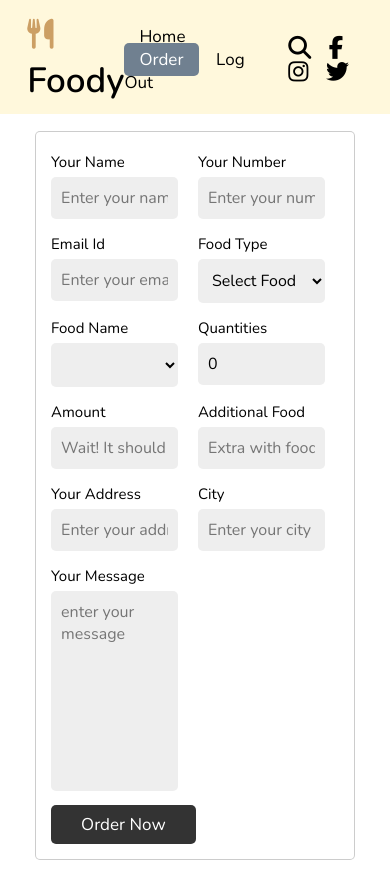
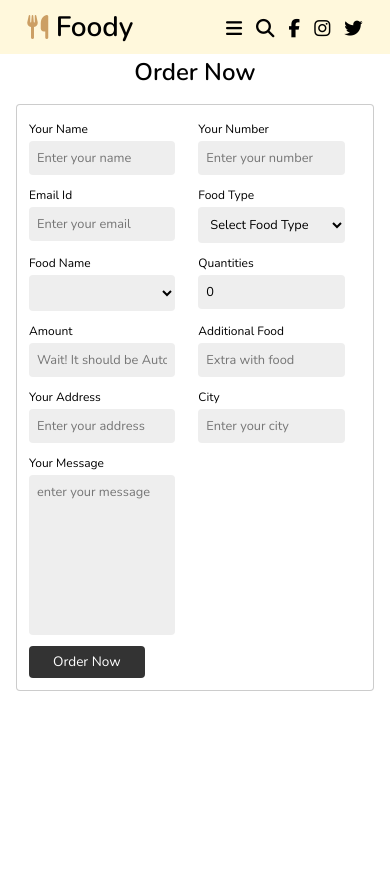
Before and after one commit to Tusharyadav147/Food-Ordering-System-Website-Using-Flask, a Flask app: page /order in a window 390 px wide. After the commit the page ends 691 px from the top, so only its background shows below. Run offline with Flask 2, Linux system fonts and the light colour scheme; lists and menus that the app fills with data are empty; some libraries are stand-ins or nearby versions.

Commit message:
flask change

```diff
--- a/static/first.js
+++ b/static/first.js
@@ -1,3 +1,8 @@
+document.querySelector('#close-btn').onclick= () =>{
+  document.getElementById("alert").remove("show");
+  document.getElementById("alert").remove("showAlert");
+  document.getElementById("alert").toggle("hide");
+}
 let menu = document.querySelector("#menu-bar");
 let navbar = document.querySelector('.navbar');
 
@@ -312,11 +317,6 @@ document.querySelector('#special-btn').onclick= () =>{
   document.getElementById("special").style.display="grid";
   document.getElementById("others").style.display="none";
 }
-document.querySelector('#close-btn').onclick= () =>{
-  document.getElementById("alert").remove("show");
-  document.getElementById("alert").remove("showAlert");
-  document.getElementById("alert").toggle("hide");
-}
 document.querySelector('#other-btn').onclick= () =>{
   document.getElementById("soft-drink").style.display="none";
   document.getElementById("pizza").style.display="none";
--- a/static/order.css
+++ b/static/order.css
@@ -372,3 +372,88 @@ header .icons .fa-twitter:hover{
     margin-top: 0;
 }
 /* order css */
+
+@media(max-width:991px){
+    html{
+        font-size: 55%;
+    }
+    header{
+        padding-top: 1rem 2rem;
+    }
+    section{
+        padding: 2rem;
+    }
+}
+@media(max-width:768px){
+    header .icons #menu-bar{
+        display: inline-block;
+    }
+    header .navbar{
+        position: absolute;
+        top:100%;
+        left: 0;
+        right: 0;
+        background: white;
+        border-top: .1rem solid black;
+        padding: 1rem;
+        display: none;
+    }
+    header .navbar.active{
+        display: block;
+    }
+    header .navbar a{
+        display: block;
+        padding: 1.5rem;
+        margin: 1rem;
+        font-size: 2rem;
+        background: whitesmoke;
+    }
+    #search-form #search-box{
+        width: 70%;
+        margin: 0 1rem;
+    }
+    .home .home-slider .slide .content h3{
+        font-size: 5rem;
+    }
+}
+@media (max-width:450px){
+
+    html{
+        font-size: 50%;
+    }
+    .home {
+        display: block;
+        overflow: hidden;
+    }
+    header .alert {
+        background: #ffdb9b;
+        padding: 20px 40px;
+        min-width: 350px;
+        position: absolute;
+        right: 0;
+        top: 10px;
+        border-radius: 4px;
+        border-left: 8px solid #ffa502;
+        overflow: hidden;
+        opacity: 0;
+        pointer-events: none;
+    }
+    .home .swiper-pagination {
+        position: absolute;
+        text-align: center;
+        transition: .3s opacity;
+        transform: translate3d(0,0,0);
+        z-index: 10;
+        top: 80rem;
+    }
+    .dishes {
+        display: block;
+        background-color: darkgrey;
+        height: 70rem;
+        margin-top: 5rem;
+    }
+    .dishes .box-container .box img{
+        height:auto;
+        width: 100%;
+    }
+}
```
Also changed, not shown: static/bill.css (+14 -1 lines).
